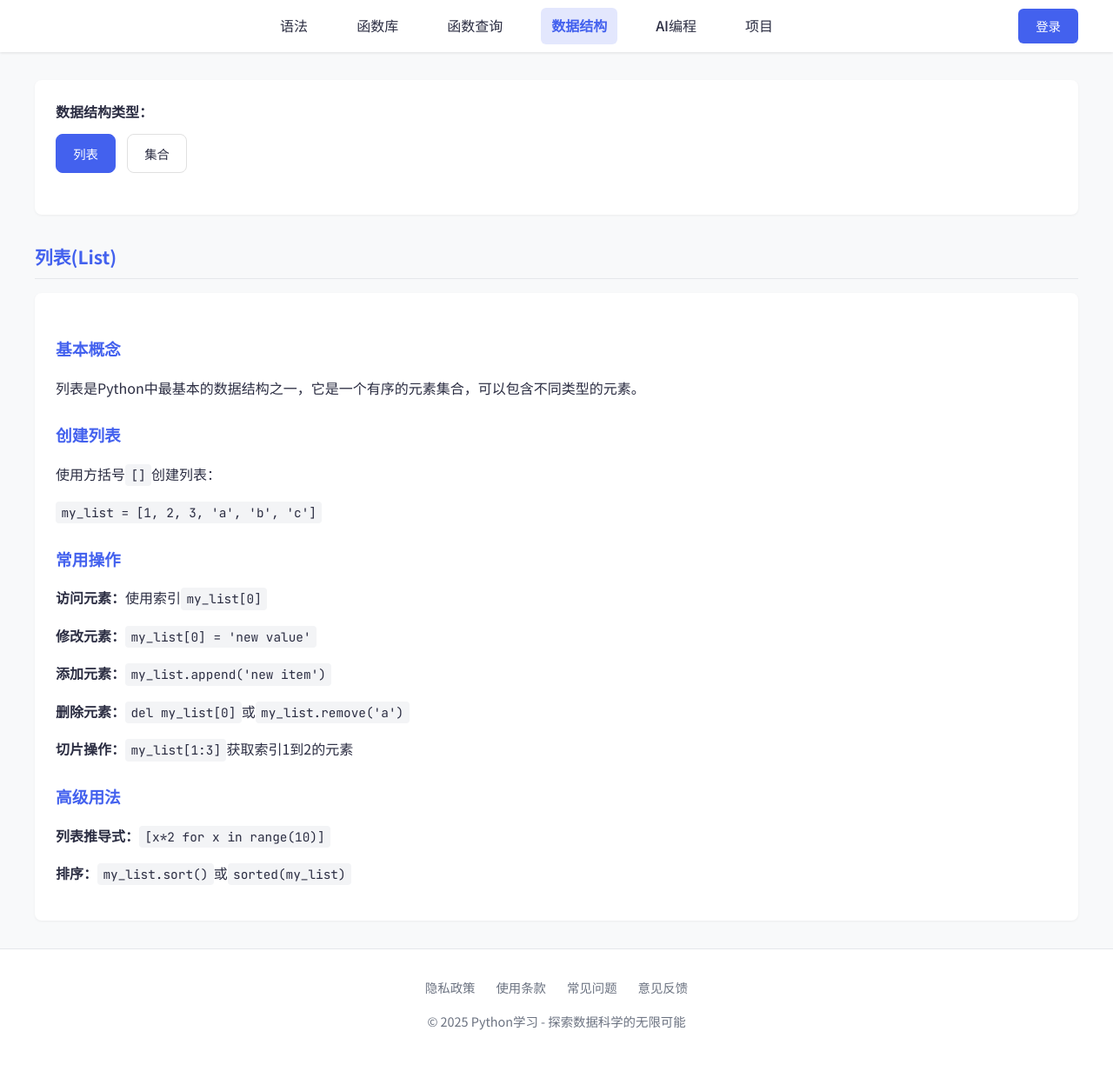
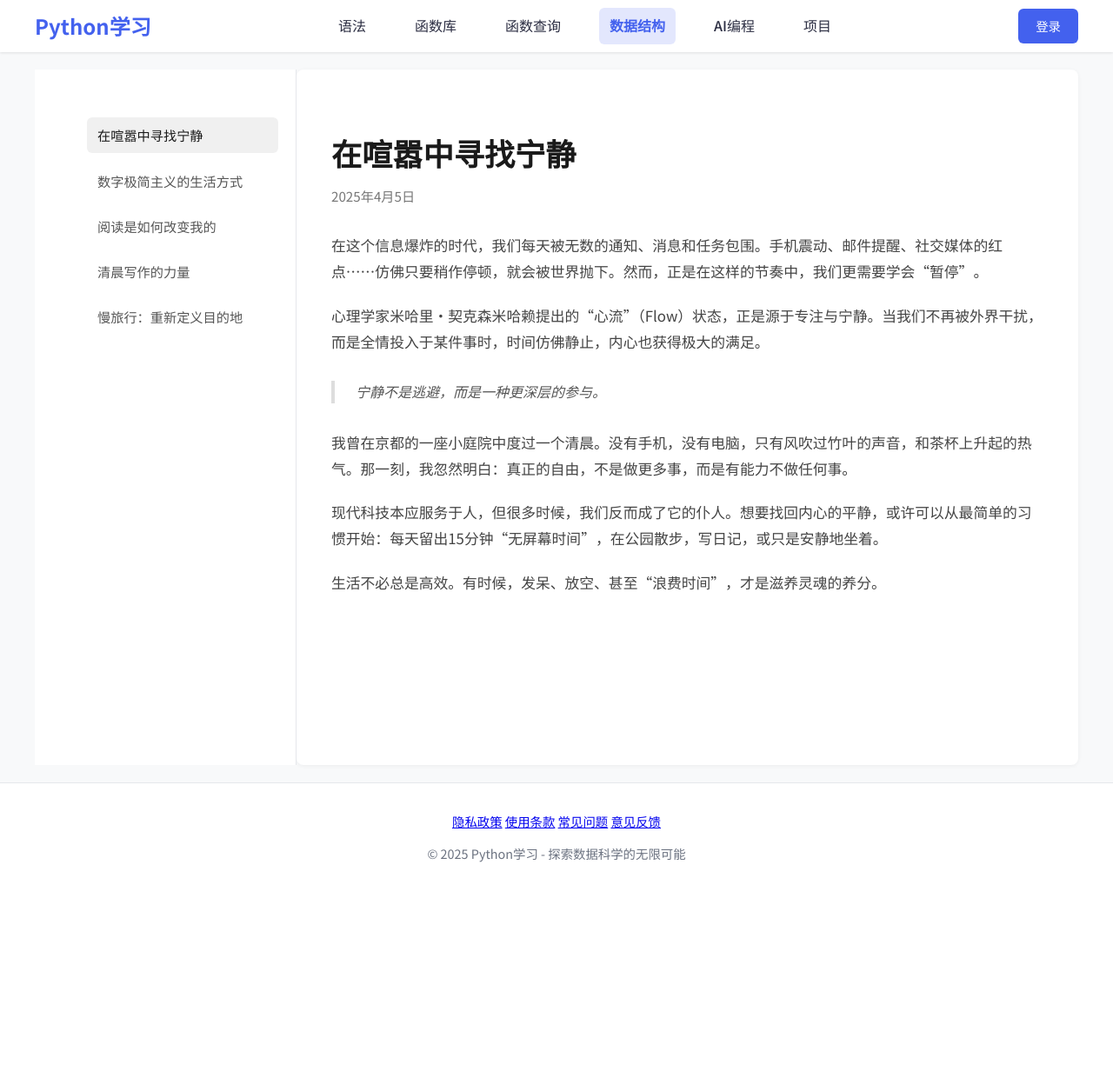
Before and after one commit to huangzhixin2018-sudo/python-learning-platform, a Django app: page /data-structure/ in a window 1280 px wide. Shown: the whole page at 87% size. After the commit the page ends 992 px from the top, so only its background shows below. Run offline with Django 5.2, Linux system fonts and the light colour scheme.

```diff
--- a/templates/front/AI编程.html
+++ b/templates/front/AI编程.html
@@ -249,7 +249,7 @@
 
     <!-- 左侧边栏：文章列表 -->
     <aside class="sidebar">
-      <h2>数据结构</h2>
+
       <ul class="article-list">
         <li><a href="#" data-post="post1" class="active">在喧嚣中寻找宁静</a></li>
         <li><a href="#" data-post="post2">数字极简主义的生活方式</a></li>
--- a/templates/front/数据结构.html
+++ b/templates/front/数据结构.html
@@ -3,7 +3,7 @@
 <head>
   <meta charset="UTF-8" />
   <meta name="viewport" content="width=device-width, initial-scale=1.0" />
-      <title>数据结构</title>
+  <title>数据结构博客</title>
   <link rel="preconnect" href="https://fonts.googleapis.com">
   <link href="https://fonts.googleapis.com/css2?family=Noto+Sans+SC:wght@400;500;700&family=JetBrains+Mono:wght@400;500&display=swap" rel="stylesheet">
   <style>
@@ -25,9 +25,12 @@
       background-color: var(--bg-color);
       color: var(--text-color);
       line-height: 1.6;
+      display: flex;
+      flex-direction: column;
+      min-height: 100vh;
     }
 
-    /* 导航栏 */
+    /* ========== 顶部导航栏 ========== */
     header {
       background-color: white;
       box-shadow: 0 1px 3px rgba(0,0,0,0.1);
@@ -71,7 +74,6 @@
       font-size: 1rem;
       padding: 0.5rem 0.75rem;
       border-radius: 6px;
-      position: relative;
     }
 
     .nav-links a:hover {
@@ -103,107 +105,110 @@
       box-shadow: 0 4px 8px rgba(67, 97, 238, 0.3);
     }
 
-    .container {
+    /* ========== 主布局 ========== */
+    .main-layout {
+      display: flex;
+      flex: 1;
       max-width: 1200px;
-      margin: 2rem auto;
-      padding: 0 1.5rem;
+      margin: 20px auto;
+      padding: 0 1rem;
+      width: 100%;
     }
 
-    .filter-card {
-      background: white;
-      border-radius: var(--border-radius);
-      box-shadow: 0 1px 3px rgba(0,0,0,0.05);
-      padding: 1.5rem;
-      margin-bottom: 2rem;
+    /* 左侧边栏（文章列表） */
+    .sidebar {
+      width: var(--sidebar-width);
+      background-color: white;
+      border-right: 1px solid var(--border-color);
+      padding: 40px 20px;
+      position: sticky;
+      top: 80px;
+      height: calc(100vh - 80px);
+      overflow-y: auto;
+      font-size: 0.95rem;
     }
 
-    .filter-section {
-      margin-bottom: 1.5rem;
+    .sidebar h2 {
+      font-size: 1.3rem;
+      margin-bottom: 24px;
+      color: #1a1a1a;
+      font-weight: 600;
     }
 
-    .filter-title {
-      font-size: 1rem;
-      font-weight: 600;
-      color: var(--text-color);
-      margin-bottom: 0.8rem;
+    .article-list {
+      list-style: none;
+    }
+
+    .article-list li {
+      margin-bottom: 12px;
+    }
+
+    .article-list a {
+      text-decoration: none;
+      color: #555;
+      padding: 8px 12px;
+      border-radius: 6px;
+      display: block;
+      transition: all 0.2s;
+    }
+
+    .article-list a:hover,
+    .article-list a.active {
+      background-color: #f0f0f0;
+      color: #1a1a1a;
+      font-weight: 500;
+    }
+
+    /* 主内容区 */
+    .main-content {
+      flex: 1;
+      padding: 40px 40px;
+      background-color: white;
+      border-radius: var(--border-radius);
+      box-shadow: 0 1px 5px rgba(0,0,0,0.05);
+    }
+
+    .post {
+      opacity: 0;
+      transition: opacity 0.3s;
+      display: none;
+    }
+
+    .post.active {
+      opacity: 1;
       display: block;
     }
 
-    .filter-options {
-      display: flex;
-      flex-wrap: wrap;
-      gap: 0.8rem;
+    .post h1 {
+      font-family: 'Georgia', serif;
+      font-size: 2.2rem;
+      font-weight: 700;
+      color: #1a1a1a;
+      margin-bottom: 12px;
+      line-height: 1.3;
     }
 
-    .filter-option {
-      padding: 0.6rem 1.2rem;
-      border-radius: var(--border-radius);
-      background-color: white;
-      color: var(--text-color);
-      cursor: pointer;
-      transition: all 0.2s;
-      font-size: 0.9rem;
-      font-weight: 500;
-      border: 1px solid #e0e0e0;
-      user-select: none;
+    .post .date {
+      font-size: 0.95rem;
+      color: #777;
+      margin-bottom: 30px;
     }
 
-    .filter-option:hover {
-      background-color: #f3f4f6;
-      border-color: #d0d0d0;
+    .post p {
+      font-size: 1.05rem;
+      line-height: 1.8;
+      color: #444;
+      margin-bottom: 20px;
     }
 
-    .filter-option.active {
-      background-color: var(--primary-color);
-      color: white;
-      border-color: var(--primary-color);
+    .post blockquote {
+      margin: 30px 0;
+      padding-left: 24px;
+      border-left: 4px solid #ddd;
+      font-style: italic;
+      color: #555;
     }
 
-    .data-structure-section {
-      margin-bottom: 2rem;
-      display: none;
-    }
-
-    .data-structure-section.active {
-      display: block;
-    }
-
-    .data-structure-title {
-      font-size: 1.3rem;
-      font-weight: 600;
-      color: var(--primary-color);
-      margin-bottom: 1rem;
-      padding-bottom: 0.5rem;
-      border-bottom: 1px solid #e5e7eb;
-    }
-
-    .data-structure-content {
-      background: white;
-      border-radius: var(--border-radius);
-      padding: 1.5rem;
-      box-shadow: 0 1px 3px rgba(0,0,0,0.05);
-      line-height: 1.7;
-    }
-
-    .data-structure-content h3 {
-      color: var(--primary-color);
-      margin-top: 1.5rem;
-      margin-bottom: 0.8rem;
-    }
-
-    .data-structure-content p {
-      margin-bottom: 1rem;
-    }
-
-    .data-structure-content code {
-      background-color: #f3f4f6;
-      padding: 0.2rem 0.4rem;
-      border-radius: 4px;
-      font-family: 'JetBrains Mono', monospace;
-      font-size: 0.9em;
-    }
-
-    /* 页脚 */
     footer {
       background-color: var(--card-bg);
       padding: 2rem 0;
@@ -211,6 +216,7 @@
       color: var(--light-text);
       font-size: 0.9rem;
       border-top: 1px solid var(--border-color);
+      margin-top: auto;
     }
 
     .footer-container {
@@ -218,30 +224,14 @@
       margin: 0 auto;
       padding: 0 1.5rem;
     }
-
-    .footer-links {
-      display: flex;
-      justify-content: center;
-      flex-wrap: wrap;
-      gap: 1.5rem;
-      margin-bottom: 1rem;
-    }
-
-    .footer-links a {
-      color: var(--light-text);
-      text-decoration: none;
-      transition: color 0.2s;
-    }
-
-    .footer-links a:hover {
-      color: var(--primary-color);
-    }
   </style>
 </head>
 <body>
+
+  <!-- 顶部导航栏 -->
   <header>
     <div class="header-container">
-            <a href="{% url 'Pythonfun:index' %}" class="logo"></a>
+      <a href="/" class="logo">Python学习</a>
       <div class="nav-links">
         <a href="{% url 'Pythonfun:index' %}">语法</a>
         <a href="{% url 'Pythonfun:function_library' %}">函数库</a>
@@ -249,75 +239,75 @@
         <a href="{% url 'Pythonfun:data_structure' %}" class="active">数据结构</a>
         <a href="{% url 'Pythonfun:ai_programming' %}">AI编程</a>
         <a href="{% url 'Pythonfun:project' %}">项目</a>
-
       </div>
       <a href="/login/" class="login-btn">登录</a>
     </div>
   </header>
 
-    <div class="container">
-        <!-- 数据结构内容 -->
-        <div id="data-structure-content">
-            <!-- 数据结构分类筛选栏 -->
-            <div class="filter-card">
-                <div class="filter-section">
-                    <span class="filter-title">数据结构类型：</span>
-                    <div class="filter-options">
-                        <div class="filter-option active" onclick="filterDataStructure('list')">列表</div>
-                        <div class="filter-option" onclick="filterDataStructure('set')">集合</div>
-                    </div>
-                </div>
-            </div>
+  <!-- 主内容区域：左侧文章列表 + 右侧内容 -->
+  <main class="main-layout">
 
-            <!-- 列表内容 -->
-            <div id="list-section" class="data-structure-section active">
-                <h2 class="data-structure-title">列表(List)</h2>
-                <div class="data-structure-content">
-                    <h3>基本概念</h3>
-                    <p>列表是Python中最基本的数据结构之一，它是一个有序的元素集合，可以包含不同类型的元素。</p>
+    <!-- 左侧边栏：文章列表 -->
+    <aside class="sidebar">
 
-                    <h3>创建列表</h3>
-                    <p>使用方括号<code>[]</code>创建列表：</p>
-                    <code>my_list = [1, 2, 3, 'a', 'b', 'c']</code>
+      <ul class="article-list">
+        <li><a href="#" data-post="post1" class="active">在喧嚣中寻找宁静</a></li>
+        <li><a href="#" data-post="post2">数字极简主义的生活方式</a></li>
+        <li><a href="#" data-post="post3">阅读是如何改变我的</a></li>
+        <li><a href="#" data-post="post4">清晨写作的力量</a></li>
+        <li><a href="#" data-post="post5">慢旅行：重新定义目的地</a></li>
+      </ul>
+    </aside>
 
-                    <h3>常用操作</h3>
-                    <p><strong>访问元素：</strong>使用索引<code>my_list[0]</code></p>
-                    <p><strong>修改元素：</strong><code>my_list[0] = 'new value'</code></p>
-                    <p><strong>添加元素：</strong><code>my_list.append('new item')</code></p>
-                    <p><strong>删除元素：</strong><code>del my_list[0]</code>或<code>my_list.remove('a')</code></p>
-                    <p><strong>切片操作：</strong><code>my_list[1:3]</code>获取索引1到2的元素</p>
+    <!-- 右侧主内容 -->
+    <section class="main-content">
+      <article id="post1" class="post active">
+        <h1>在喧嚣中寻找宁静</h1>
+        <div class="date">2025年4月5日</div>
+        <p>在这个信息爆炸的时代，我们每天被无数的通知、消息和任务包围。手机震动、邮件提醒、社交媒体的红点……仿佛只要稍作停顿，就会被世界抛下。然而，正是在这样的节奏中，我们更需要学会“暂停”。</p>
+        <p>心理学家米哈里·契克森米哈赖提出的“心流”（Flow）状态，正是源于专注与宁静。当我们不再被外界干扰，而是全情投入于某件事时，时间仿佛静止，内心也获得极大的满足。</p>
+        <blockquote>宁静不是逃避，而是一种更深层的参与。</blockquote>
+        <p>我曾在京都的一座小庭院中度过一个清晨。没有手机，没有电脑，只有风吹过竹叶的声音，和茶杯上升起的热气。那一刻，我忽然明白：真正的自由，不是做更多事，而是有能力不做任何事。</p>
+        <p>现代科技本应服务于人，但很多时候，我们反而成了它的仆人。想要找回内心的平静，或许可以从最简单的习惯开始：每天留出15分钟“无屏幕时间”，在公园散步，写日记，或只是安静地坐着。</p>
+        <p>生活不必总是高效。有时候，发呆、放空、甚至“浪费时间”，才是滋养灵魂的养分。</p>
+      </article>
 
-                    <h3>高级用法</h3>
-                    <p><strong>列表推导式：</strong><code>[x*2 for x in range(10)]</code></p>
-                    <p><strong>排序：</strong><code>my_list.sort()</code>或<code>sorted(my_list)</code></p>
-                </div>
-            </div>
+      <article id="post2" class="post">
+        <h1>数字极简主义的生活方式</h1>
+        <div class="date">2025年3月28日</div>
+        <p>我们拥有比以往任何时候都更多的应用、订阅和设备，但幸福感并未随之增长。相反，许多人感到疲惫、分心、焦虑。数字极简主义并非拒绝科技，而是有意识地使用它。</p>
+        <p>我尝试了为期一个月的“数字断舍离”：卸载非必要 App，关闭所有非紧急通知，每天只在固定时间查看邮件。结果令人惊讶：注意力更集中，睡眠质量提升，甚至创造力也增强了。</p>
+        <p>真正的自由，是能决定何时连接，何时断开。从今天起，不妨问自己：这个工具是在服务我，还是在消耗我？</p>
+      </article>
 
-            <!-- 集合内容 -->
-            <div id="set-section" class="data-structure-section">
-                <h2 class="data-structure-title">集合(Set)</h2>
-                <div class="data-structure-content">
-                    <h3>基本概念</h3>
-                    <p>集合是一个无序的不重复元素集，常用于成员测试和消除重复元素。</p>
+      <article id="post3" class="post">
+        <h1>阅读是如何改变我的</h1>
+        <div class="date">2025年3月20日</div>
+        <p>三年前，我几乎不读书。手机刷到凌晨，内容却空洞无物。直到一位朋友送我一本纸质书，说：“试试每天读10页。”我照做了，从此改变了人生轨迹。</p>
+        <p>阅读不仅扩展了知识，更重要的是塑造了思维。书中的沉默对话，让我学会独立思考；不同作者的视角，教会我共情与理解。现在，我每天早晨留出45分钟阅读时间，它成了我一天中最清醒的时刻。</p>
+        <p>在这个短视频主导的时代，深度阅读是一种抵抗。它提醒我们：思想需要时间沉淀，成长无法速成。</p>
+      </article>
 
-                    <h3>创建集合</h3>
-                    <p>使用<code>set()</code>函数或花括号<code>{}</code>创建集合：</p>
-                    <code>my_set = {1, 2, 3, 3, 4}  # 结果为{1, 2, 3, 4}</code>
+      <article id="post4" class="post">
+        <h1>清晨写作的力量</h1>
+        <div class="date">2025年3月12日</div>
+        <p>我坚持清晨写作已有一年。每天起床后第一件事，就是打开笔记本，写下任何浮现脑海的想法——无需逻辑，无需修饰，甚至无需通顺。</p>
+        <p>这种“自由书写”像是一场心灵清理。焦虑、困惑、灵感、梦境……统统倾倒出来。奇怪的是，写完之后，头脑异常清晰，一整天都更有方向感。</p>
+        <p>写作不是为了发表，而是为了倾听自己。当你开始记录，你就不再是生活的被动经历者，而成了主动的观察者。</p>
+      </article>
 
-                    <h3>常用操作</h3>
-                    <p><strong>添加元素：</strong><code>my_set.add(5)</code></p>
-                    <p><strong>删除元素：</strong><code>my_set.remove(3)</code></p>
-                    <p><strong>集合运算：</strong>并集<code>|</code>，交集<code>&</code>，差集<code>-</code></p>
-                    <p><strong>成员测试：</strong><code>2 in my_set</code></p>
+      <article id="post5" class="post">
+        <h1>慢旅行：重新定义目的地</h1>
+        <div class="date">2025年3月5日</div>
+        <p>我曾以为旅行就是打卡景点、拍够照片、发完朋友圈。直到一次在葡萄牙小镇迷路，被迫走进一家家庭咖啡馆，和老板聊了两个小时，才明白什么是真正的旅行。</p>
+        <p>慢旅行不追求“去过多少地方”，而是关注“体验了多少生活”。住在民宿而非酒店，步行探索而非赶行程，学几句当地话，吃一顿非游客菜单的晚餐——这些微小瞬间，往往成为最深的记忆。</p>
+        <p>世界很大，但不必急于看完。有时候，走得慢一点，反而看得更多。</p>
+      </article>
+    </section>
 
-                    <h3>高级用法</h3>
-                    <p><strong>冻结集合：</strong><code>frozenset</code>创建不可变集合</p>
-                    <p><strong>集合推导式：</strong><code>{x for x in 'abracadabra' if x not in 'abc'}</code></p>
-                </div>
-            </div>
-        </div>
-    </div>
+  </main>
 
+  <!-- 页脚 -->
   <footer>
     <div class="footer-container">
       <div class="footer-links">
@@ -330,34 +320,25 @@
     </div>
   </footer>
 
+  <!-- 切换文章的脚本 -->
   <script>
-        function filterDataStructure(type) {
-            // 移除所有按钮的 active 状态
-            document.querySelectorAll('.filter-option').forEach(option => {
-                option.classList.remove('active');
+    document.querySelectorAll('.article-list a').forEach(link => {
+      link.addEventListener('click', function(e) {
+        e.preventDefault();
+
+        // 更新左侧激活状态
+        document.querySelectorAll('.article-list a').forEach(a => a.classList.remove('active'));
+        this.classList.add('active');
+
+        // 切换内容
+        const target = this.getAttribute('data-post');
+        document.querySelectorAll('.post').forEach(post => {
+          post.classList.remove('active');
         });
-            // 给当前点击的按钮添加 active
-            event.currentTarget.classList.add('active');
-
-            // 隐藏所有内容块
-            document.querySelectorAll('.data-structure-section').forEach(section => {
-                section.classList.remove('active');
+        document.getElementById(target).classList.add('active');
       });
-
-            // 显示对应的内容块
-            const targetSection = document.getElementById(type + '-section');
-            if (targetSection) {
-                targetSection.classList.add('active');
-            }
-        }
-
-        // 页面加载后默认选中"列表"
-        document.addEventListener('DOMContentLoaded', function () {
-            const listButton = document.querySelector('.filter-option[onclick="filterDataStructure(\'list\')"]');
-            if (listButton) {
-                listButton.click();
-            }
     });
   </script>
+
 </body>
 </html>
```
Lines whose indentation alone changed are shown as unchanged.
